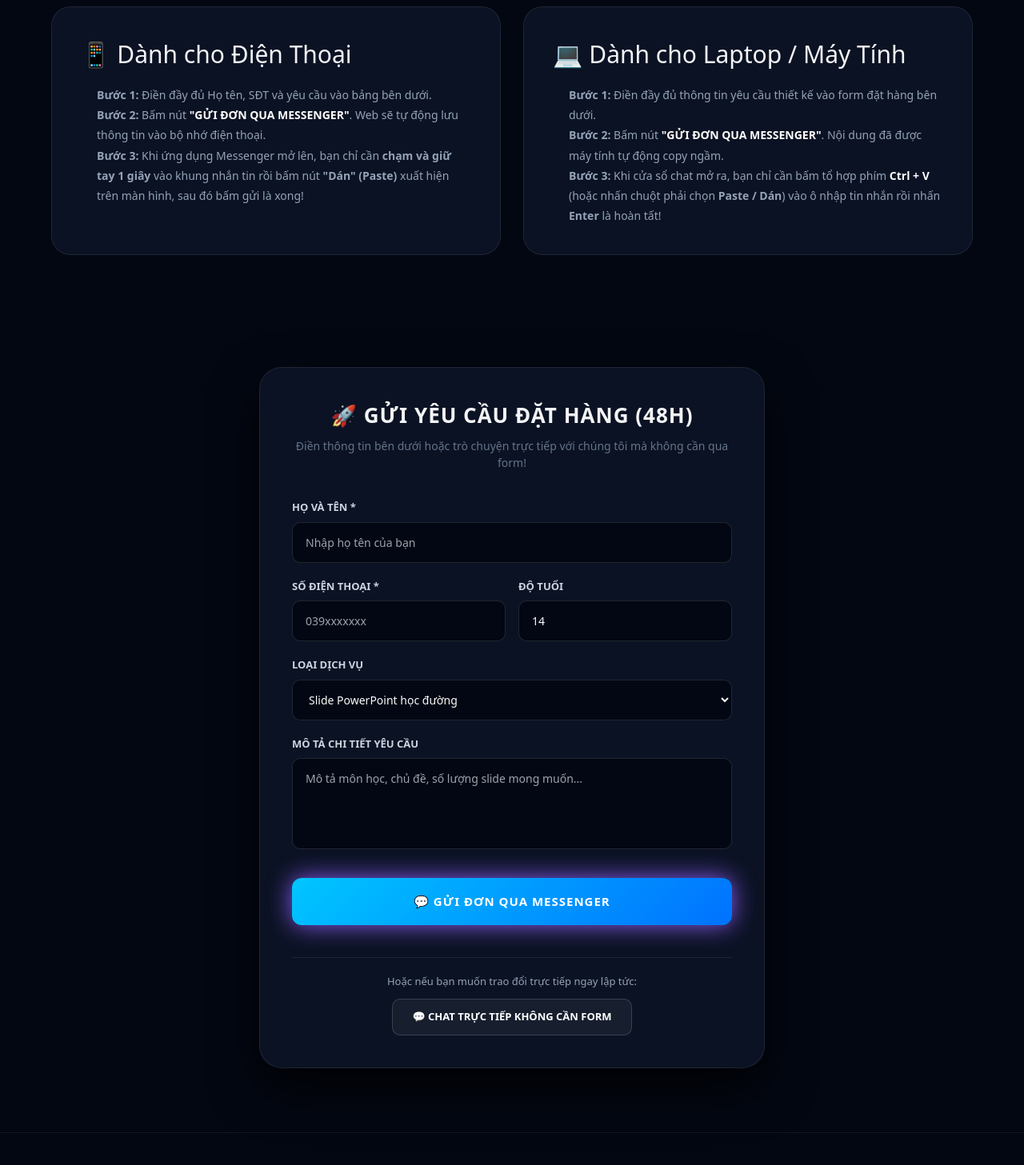
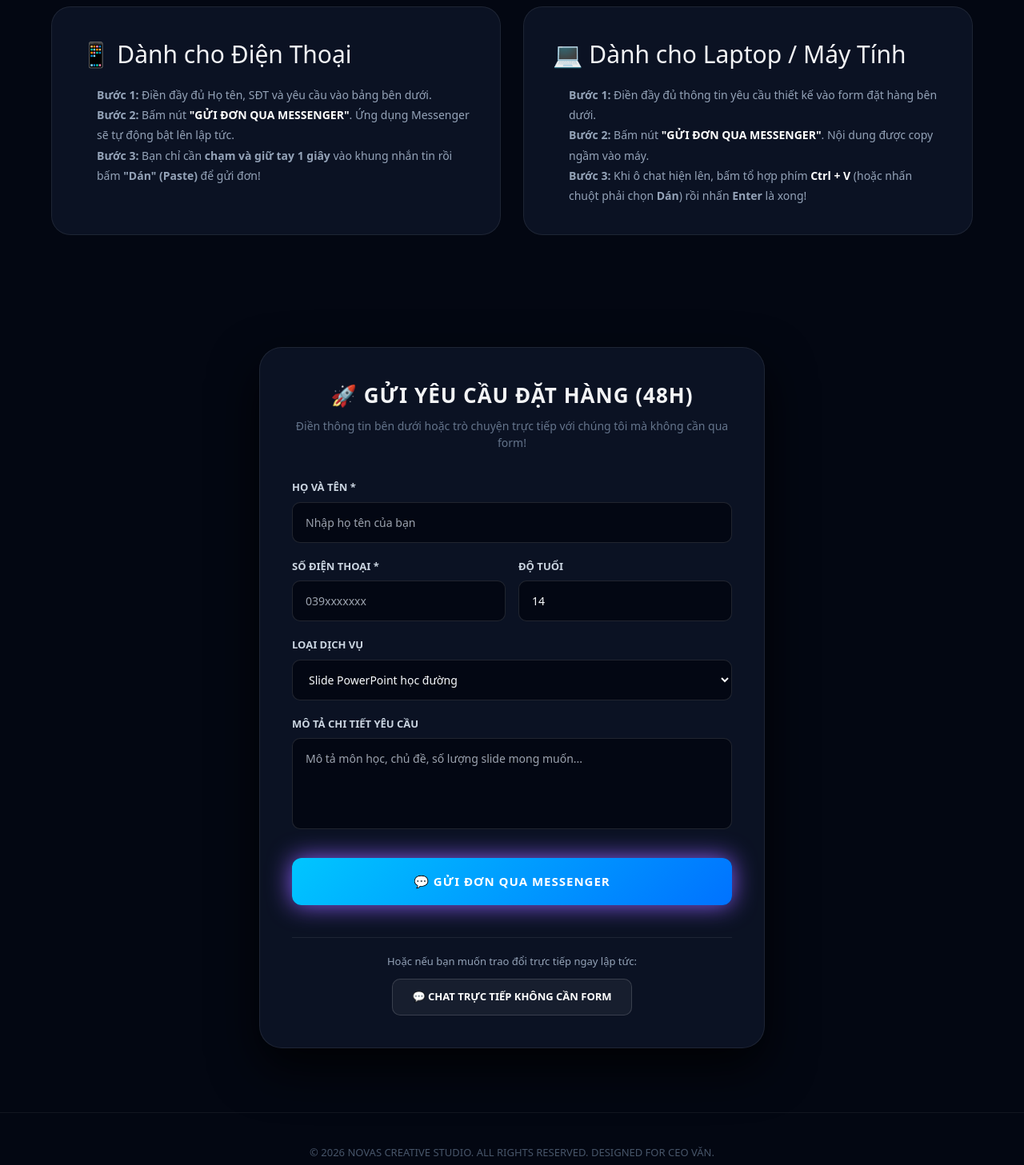
Before and after one commit to cubergeniushuyvan-afk/novas-creative, a Next.js app: page / in a window 1280 px wide. Shown: the part 1300-2757 px from the top of the page at 80% size. Built offline with nearby package versions, Linux system fonts and the light colour scheme.

Commit message:
Update page.tsx

```diff
--- a/app/page.tsx
+++ b/app/page.tsx
@@ -44,6 +44,16 @@ export default function Home() {
     setFormData({ ...formData, [e.target.name]: e.target.value });
   };
 
+  const openAppMessenger = () => {
+    // Thử kích hoạt mở thẳng App Messenger bằng Deep Link
+    window.location.href = "fb-messenger://";
+
+    // Nếu trong 1.5s không bật được App (do laptop không có app), tự động chuyển sang bản Web
+    setTimeout(() => {
+      window.open("https://m.me/", "_blank");
+    }, 1500);
+  };
+
   const handleSendMessenger = (e: React.FormEvent) => {
     e.preventDefault();
     if (!formData.fullName || !formData.phone) {
@@ -56,8 +66,8 @@ export default function Home() {
     // Tự động sao chép vào bộ nhớ tạm
     navigator.clipboard.writeText(message);
 
-    // Mở Messenger trực tiếp
-    window.open(`https://m.me/`, "_blank");
+    // Kích hoạt mở App Messenger
+    openAppMessenger();
   };
 
   return (
@@ -246,7 +256,7 @@ export default function Home() {
         </div>
       </section>
 
-      {/* Detailed Guide Section (Cầm tay chỉ việc cho Điện thoại & Laptop) */}
+      {/* Detailed Guide Section */}
       <section id="guide" className="reveal mobile-padding" style={{ padding: '60px 24px', maxWidth: '1200px', margin: '0 auto' }}>
         <h2 style={{ fontSize: '32px', fontWeight: '900', textAlign: 'center', marginBottom: '12px', letterSpacing: '1px' }}>
           📖 HƯỚNG DẪN DÀNH CHO KHÁCH HÀNG
@@ -259,8 +269,8 @@ export default function Home() {
             <div style={{ fontSize: '30px', marginBottom: '16px' }}>📱 Dành cho Điện Thoại</div>
             <ul style={{ color: '#94a3b8', lineHeight: '1.8', fontSize: '14px', paddingLeft: '20px', margin: 0 }}>
               <li><strong>Bước 1:</strong> Điền đầy đủ Họ tên, SĐT và yêu cầu vào bảng bên dưới.</li>
-              <li><strong>Bước 2:</strong> Bấm nút <strong style={{ color: '#fff' }}>"GỬI ĐƠN QUA MESSENGER"</strong>. Web sẽ tự động lưu thông tin vào bộ nhớ điện thoại.</li>
-              <li><strong>Bước 3:</strong> Khi ứng dụng Messenger mở lên, bạn chỉ cần <strong>chạm và giữ tay 1 giây</strong> vào khung nhắn tin rồi bấm nút <strong>"Dán" (Paste)</strong> xuất hiện trên màn hình, sau đó bấm gửi là xong!</li>
+              <li><strong>Bước 2:</strong> Bấm nút <strong style={{ color: '#fff' }}>"GỬI ĐƠN QUA MESSENGER"</strong>. Ứng dụng Messenger sẽ tự động bật lên lập tức.</li>
+              <li><strong>Bước 3:</strong> Bạn chỉ cần <strong>chạm và giữ tay 1 giây</strong> vào khung nhắn tin rồi bấm <strong>"Dán" (Paste)</strong> để gửi đơn!</li>
             </ul>
           </div>
 
@@ -269,8 +279,8 @@ export default function Home() {
             <div style={{ fontSize: '30px', marginBottom: '16px' }}>💻 Dành cho Laptop / Máy Tính</div>
             <ul style={{ color: '#94a3b8', lineHeight: '1.8', fontSize: '14px', paddingLeft: '20px', margin: 0 }}>
               <li><strong>Bước 1:</strong> Điền đầy đủ thông tin yêu cầu thiết kế vào form đặt hàng bên dưới.</li>
-              <li><strong>Bước 2:</strong> Bấm nút <strong style={{ color: '#fff' }}>"GỬI ĐƠN QUA MESSENGER"</strong>. Nội dung đã được máy tính tự động copy ngầm.</li>
-              <li><strong>Bước 3:</strong> Khi cửa sổ chat mở ra, bạn chỉ cần bấm tổ hợp phím <strong style={{ color: '#fff' }}>Ctrl + V</strong> (hoặc nhấn chuột phải chọn <strong>Paste / Dán</strong>) vào ô nhập tin nhắn rồi nhấn <strong>Enter</strong> là hoàn tất!</li>
+              <li><strong>Bước 2:</strong> Bấm nút <strong style={{ color: '#fff' }}>"GỬI ĐƠN QUA MESSENGER"</strong>. Nội dung được copy ngầm vào máy.</li>
+              <li><strong>Bước 3:</strong> Khi ô chat hiện lên, bấm tổ hợp phím <strong style={{ color: '#fff' }}>Ctrl + V</strong> (hoặc nhấn chuột phải chọn <strong>Dán</strong>) rồi nhấn <strong>Enter</strong> là xong!</li>
             </ul>
           </div>
         </div>
@@ -325,16 +335,16 @@ export default function Home() {
               💬 GỬI ĐƠN QUA MESSENGER
             </button>
 
-            {/* Lựa chọn phụ cho khách thích chat thẳng không cần điền form */}
+            {/* Lựa chọn phụ cho khách thích chat thẳng */}
             <div style={{ textAlign: 'center', marginTop: '20px', borderTop: '1px solid rgba(255,255,255,0.08)', paddingTop: '20px' }}>
               <p style={{ color: '#94a3b8', fontSize: '13px', marginBottom: '12px' }}>Hoặc nếu bạn muốn trao đổi trực tiếp ngay lập tức:</p>
-              <a href="https://m.me/" target="_blank" rel="noopener noreferrer" style={{
+              <button onClick={openAppMessenger} style={{
                 display: 'inline-block', padding: '12px 24px', borderRadius: '10px',
                 background: 'rgba(255,255,255,0.05)', border: '1px solid rgba(255,255,255,0.15)',
-                color: '#fff', textDecoration: 'none', fontSize: '13px', fontWeight: '800', transition: 'all 0.3s ease'
+                color: '#fff', fontSize: '13px', fontWeight: '800', cursor: 'pointer', transition: 'all 0.3s ease'
               }}>
                 💬 CHAT TRỰC TIẾP KHÔNG CẦN FORM
-              </a>
+              </button>
             </div>
           </div>
         </div>
```
